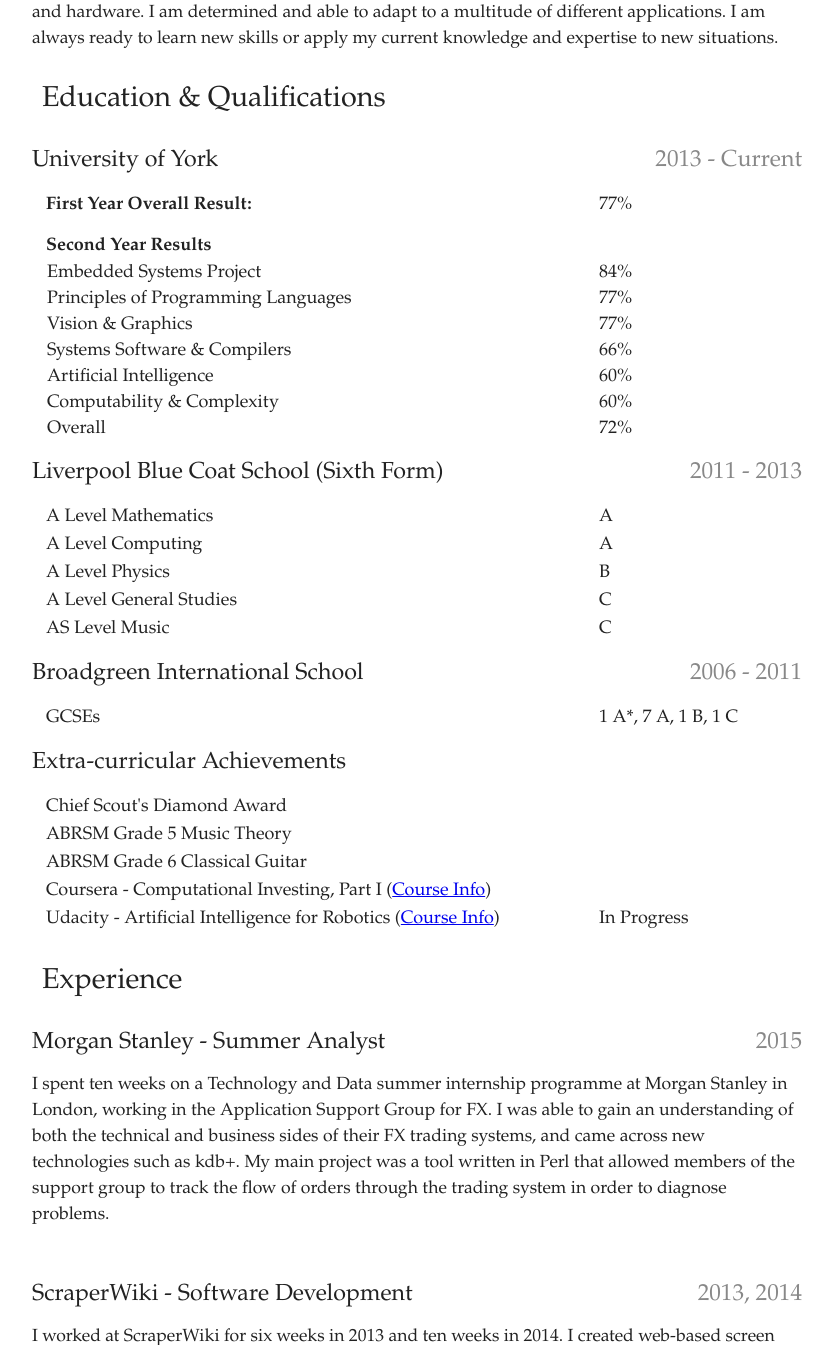
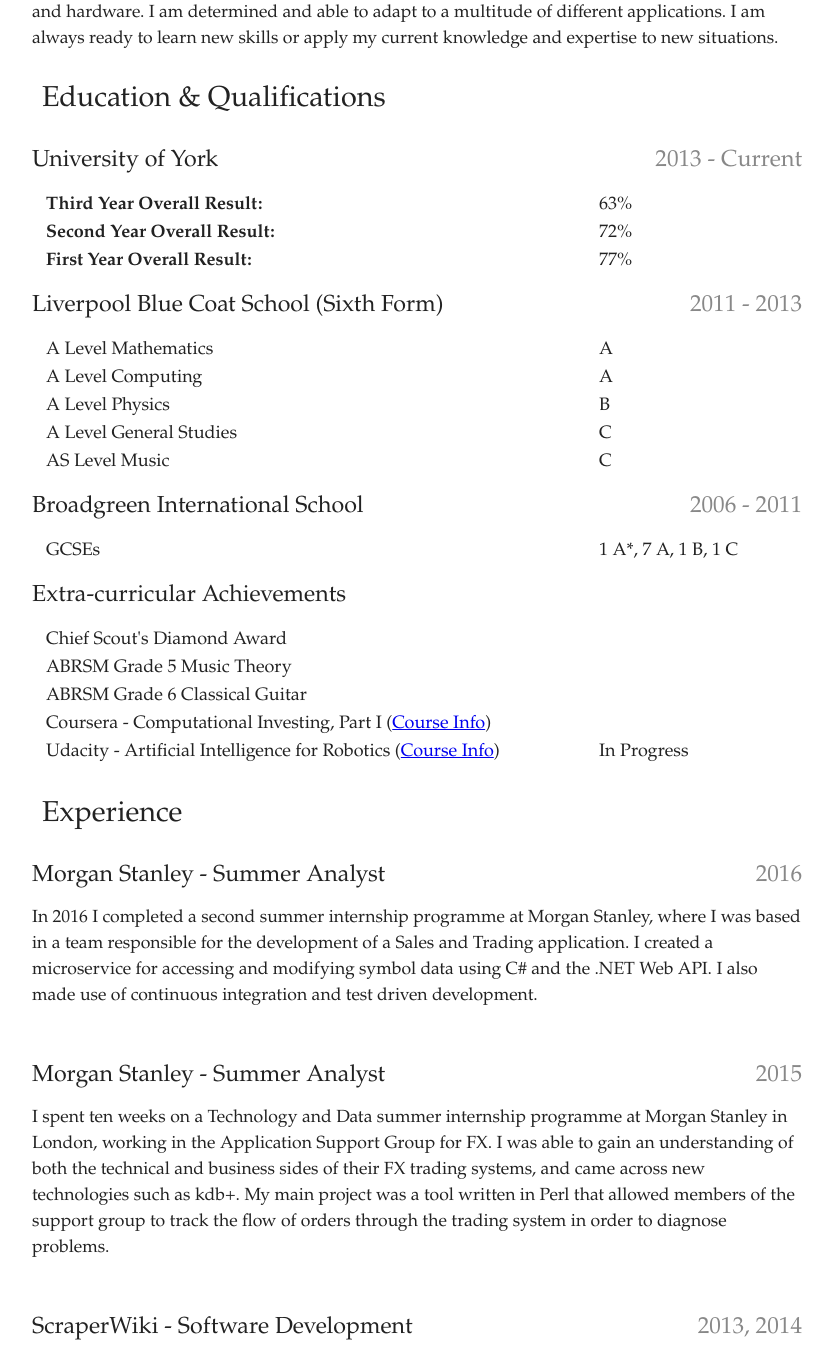
Before and after one commit to sean-duffy/blog-old, a Django app: page /cv/ in a window 1280 px wide. Shown: the part 235-1580 px from the top of the page, without its empty margins (223-1056 px from the left). Run offline with Django 3.2, Linux system fonts and the light colour scheme; some web fonts are replaced.

Commit message:
Update cv

```diff
--- a/blog/templates/main/cv.html
+++ b/blog/templates/main/cv.html
@@ -24,41 +24,16 @@
       <h3>University of York <span>2013 - Current</span></h3>
       <table>
         <tr>
+          <th><b>Third Year Overall Result:</b></th>
+          <td>63%</td>
+        </tr>
+        <tr>
+          <th><b>Second Year Overall Result:</b></th>
+          <td>72%</td>
+        </tr>
+        <tr>
           <th><b>First Year Overall Result:</b></th>
           <td>77%</td>
-        </tr>
-      </table>
-      <table>
-        <tr>
-          <th><b>Second Year Results</b></th>
-        </tr>
-        <tr>
-          <td>Embedded Systems Project</td>
-          <td>84%</td>
-        </tr>
-        <tr>
-          <td>Principles of Programming Languages</td>
-          <td>77%</td>
-        </tr>
-        <tr>
-          <td>Vision &amp; Graphics</td>
-          <td>77%</td>
-        </tr>
-        <tr>
-          <td>Systems Software &amp; Compilers</td>
-          <td>66%</td>
-        </tr>
-        <tr>
-          <td>Artificial Intelligence</td>
-          <td>60%</td>
-        </tr>
-        <tr>
-          <td>Computability &amp; Complexity</td>
-          <td>60%</td>
-        </tr>
-        <tr>
-          <td>Overall</td>
-          <td>72%</td>
         </tr>
       </table>
 
@@ -121,6 +96,15 @@
       </table>
 
       <h2>Experience</h2>
+
+      <h3>Morgan Stanley - Summer Analyst <span>2016</span></h3>
+      <p>
+        In 2016 I completed a second summer internship programme at Morgan Stanley, where I was based in a team
+        responsible for the development of a Sales and Trading application. I created a microservice for
+        accessing and modifying symbol data using C# and the .NET Web API. I also made use of continuous integration
+        and test driven development.
+      </p>
+      <br>
 
       <h3>Morgan Stanley - Summer Analyst <span>2015</span></h3>
       <p>
```
